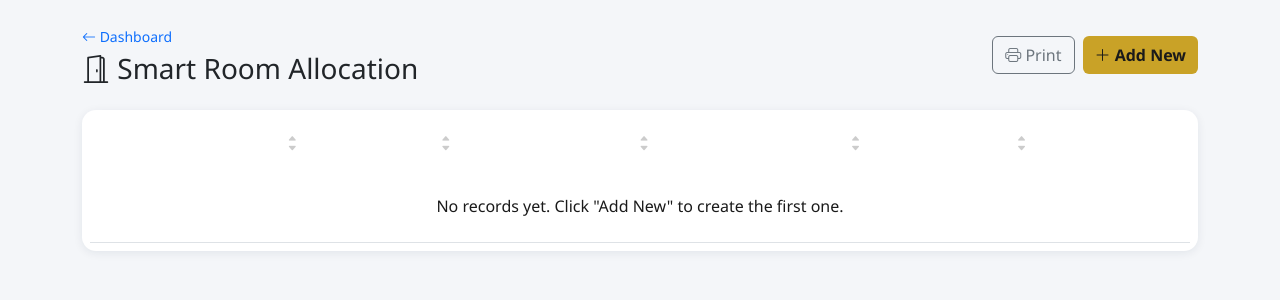
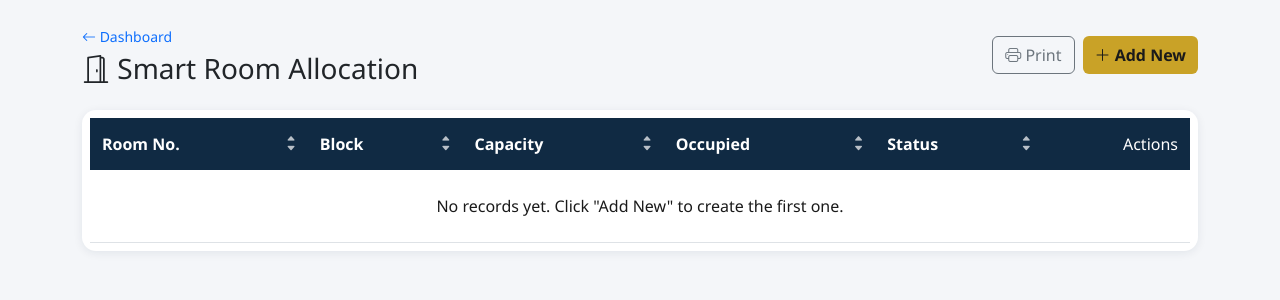
Before and after one commit to vishalmali9353-ops/kd-hostel-backend, a Flask app: page /admin/rooms in a window 1280 px wide. Shown: the part 64-364 px from the top of the page. Run offline with Flask 3, Linux system fonts and the light colour scheme; the visitor is signed in with stand-in values (Sample User, id 1); data that the repository does not hold is empty; some libraries are stand-ins or nearby versions.

Commit message:
Update style.css

```diff
--- a/static/css/style.css
+++ b/static/css/style.css
@@ -89,8 +89,24 @@ body {
   padding: 0.5rem;
   box-shadow: 0 2px 10px rgba(16, 42, 67, 0.08);
 }
-.table thead {
+.table thead{
   background: var(--kd-navy) !important;
+}
+.table thead th{
+  background: var(--kd-navy) !important;
+  color:#fff !important;
+}
+.kd-th-label{
+  color:#fff !important;
+  font-weight:600;
+}
+.kd-sort-btn{
+  color:#fff !important;
+  opacity:0.7;
+}
+.kd-sort-btn:hover{
+  color:var(--kd-gold) !important;
+  opacity:1;
 }
 .table thead th {
   color: #fff !important;
```
